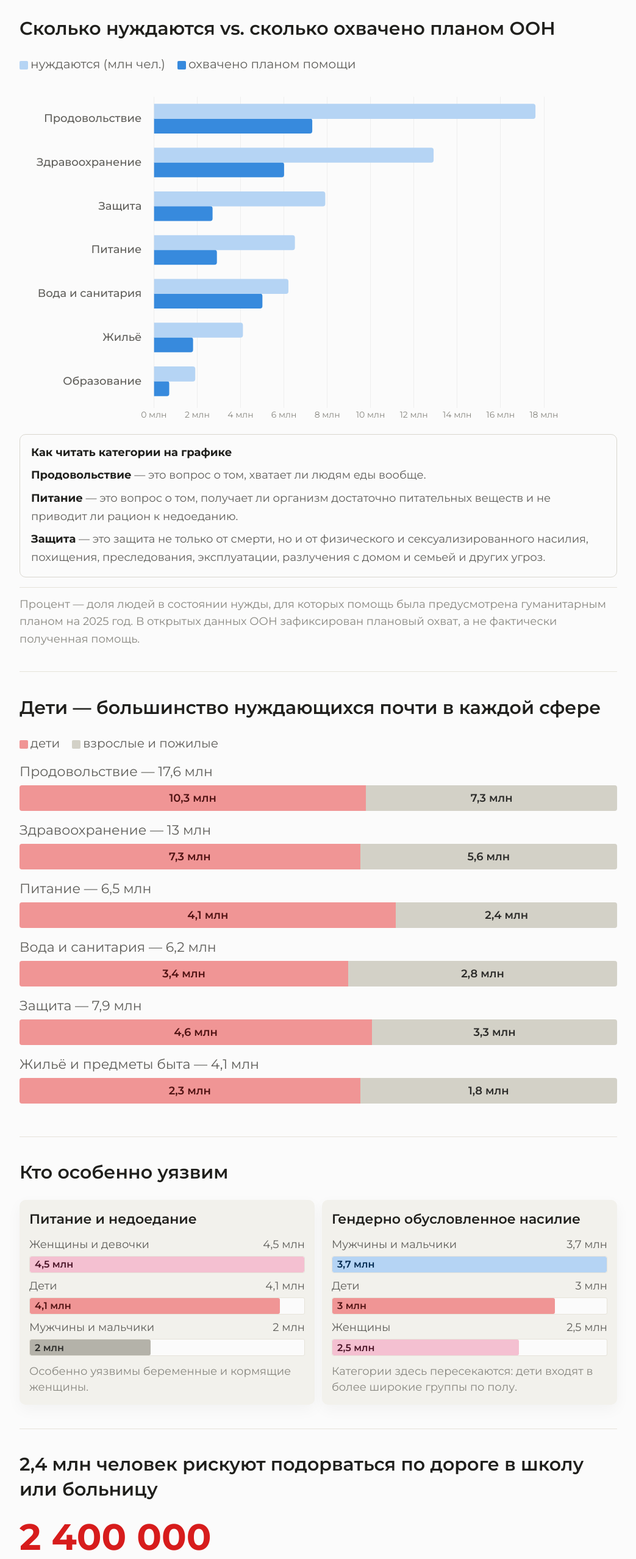
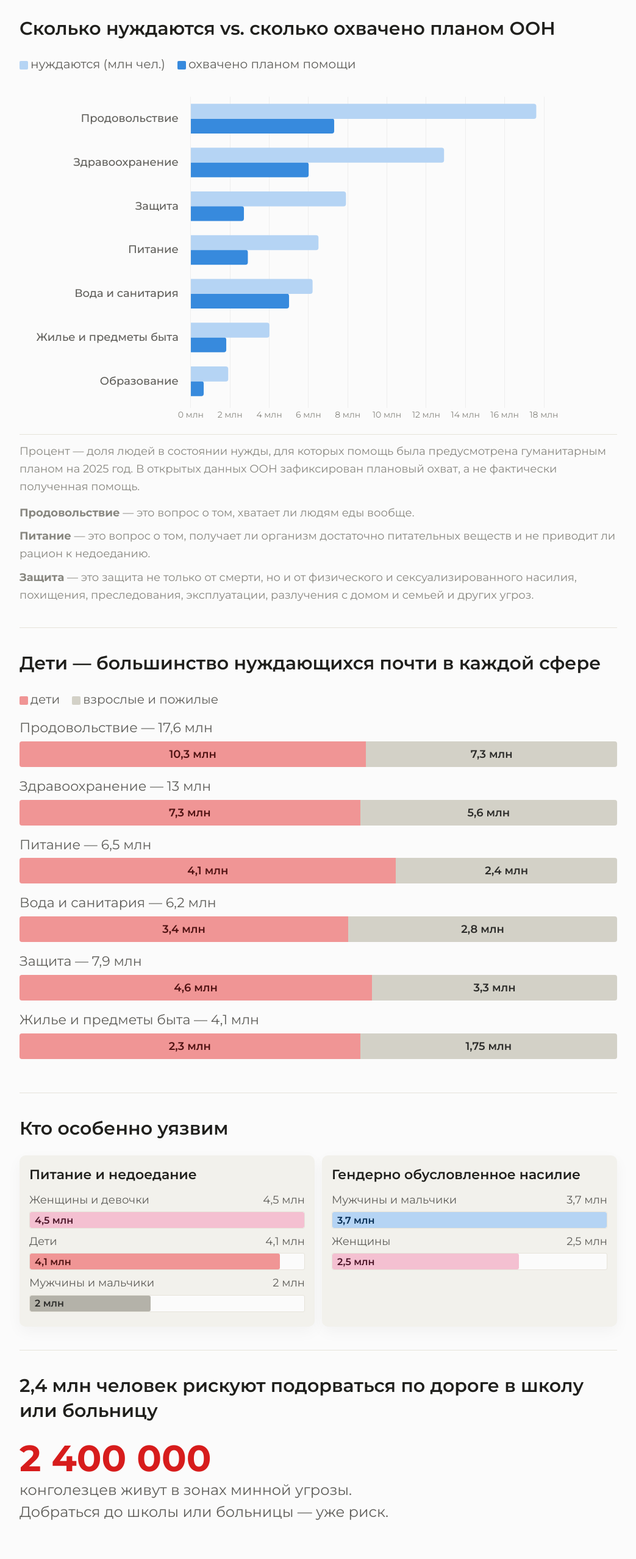
Before and after one commit to azaliamuhametsina77-alt/info-drc, a plain HTML site: page index.html in a window 1280 px wide. Shown: the part 1020-3577 px from the top of the page at 61% size, without its empty margins (118-1161 px from the left). Drawn offline with nearby package versions, Linux system fonts and the light colour scheme.

Commit message:
Update index.html

```diff
--- a/index.html
+++ b/index.html
@@ -236,13 +236,13 @@
       <div class="chart-wrap" id="gapChartWrap">
         <canvas id="gapCanvas" role="img" aria-label="Горизонтальная диаграмма разрыва между нуждой и плановым охватом помощи по секторам"></canvas>
       </div>
-      <div class="term-explainer">
-        <div class="term-explainer-title">Как читать категории на графике</div>
-        <p><strong>Продовольствие</strong> — это вопрос о том, хватает ли людям еды вообще.</p>
-        <p><strong>Питание</strong> — это вопрос о том, получает ли организм достаточно питательных веществ и не приводит ли рацион к недоеданию.</p>
-        <p><strong>Защита</strong> — это защита не только от смерти, но и от физического и сексуализированного насилия, похищения, преследования, эксплуатации, разлучения с домом и семьей и других угроз.</p>
+      <div class="note">Процент — доля людей в состоянии нужды, для которых помощь была предусмотрена гуманитарным планом на 2025 год. В открытых данных ООН зафиксирован плановый охват, а не фактически полученная помощь.
+        <div style="margin-top:14px">
+          <p><strong>Продовольствие</strong> — это вопрос о том, хватает ли людям еды вообще.</p>
+          <p style="margin-top:10px"><strong>Питание</strong> — это вопрос о том, получает ли организм достаточно питательных веществ и не приводит ли рацион к недоеданию.</p>
+          <p style="margin-top:10px"><strong>Защита</strong> — это защита не только от смерти, но и от физического и сексуализированного насилия, похищения, преследования, эксплуатации, разлучения с домом и семьей и других угроз.</p>
+        </div>
       </div>
-      <div class="note">Процент — доля людей в состоянии нужды, для которых помощь была предусмотрена гуманитарным планом на 2025 год. В открытых данных ООН зафиксирован плановый охват, а не фактически полученная помощь.</div>
     </section>
 
     <section class="section reveal">
@@ -288,10 +288,10 @@
           </div>
         </div>
         <div class="stack-row">
-          <div class="stack-label">Жильё и предметы быта — 4,1 млн</div>
+          <div class="stack-label">Жилье и предметы быта — 4,1 млн</div>
           <div class="stack-bar">
             <div class="stack-seg" style="width:57%;background:var(--color-pink);color:#501313">2,3 млн</div>
-            <div class="stack-seg" style="width:43%;background:var(--color-sand);color:#2C2C2A">1,8 млн</div>
+            <div class="stack-seg" style="width:43%;background:var(--color-sand);color:#2C2C2A">1,75 млн</div>
           </div>
         </div>
       </div>
@@ -314,7 +314,6 @@
             <div class="gender-bar-label"><span>Мужчины и мальчики</span><span>2 млн</span></div>
             <div class="gender-bar-track"><div class="gender-bar-fill" style="width:44%;background:#B4B2A9;color:#2C2C2A">2 млн</div></div>
           </div>
-          <div style="font-size:18px;color:var(--color-text-tertiary);margin-top:12px">Особенно уязвимы беременные и кормящие женщины.</div>
         </div>
 
         <div class="gender-card">
@@ -324,14 +323,9 @@
             <div class="gender-bar-track"><div class="gender-bar-fill" style="width:100%;background:var(--color-blue-soft);color:#042C53">3,7 млн</div></div>
           </div>
           <div class="gender-bar-wrap">
-            <div class="gender-bar-label"><span>Дети</span><span>3 млн</span></div>
-            <div class="gender-bar-track"><div class="gender-bar-fill" style="width:81%;background:var(--color-pink);color:#501313">3 млн</div></div>
-          </div>
-          <div class="gender-bar-wrap">
             <div class="gender-bar-label"><span>Женщины</span><span>2,5 млн</span></div>
             <div class="gender-bar-track"><div class="gender-bar-fill" style="width:68%;background:var(--color-pink-soft);color:#4B1528">2,5 млн</div></div>
           </div>
-          <div style="font-size:18px;color:var(--color-text-tertiary);margin-top:12px">Категории здесь пересекаются: дети входят в более широкие группы по полу.</div>
         </div>
       </div>
     </section>
@@ -397,8 +391,6 @@
           <div class="route-leg-item"><div class="route-leg-dot" style="background:#A32D2D;border:2px solid #A32D2D"></div>мина / боеприпас</div>
         </div>
 
-        <div class="note">Война сконцентрирована на востоке Конго, но мины и неразорвавшиеся боеприпасы остаются в земле годами после отхода войск. Люди подрываются по дороге на поле, в школу и за водой.</div>
-      </div>
     </section>
   </main>
 
@@ -406,16 +398,24 @@
     Chart.defaults.font.family = 'Montserrat, system-ui, -apple-system, BlinkMacSystemFont, "Segoe UI", sans-serif';
     Chart.defaults.color = '#5f5e5a';
 
-    const sectorLabels = ['Продовольствие','Здравоохранение','Защита','Питание','Вода и санитария','Жильё','Образование'];
-    const inNeed = [17.6, 12.9, 7.9, 6.5, 6.2, 4.1, 1.9];
-    const planned = [7.3, 6.0, 2.7, 2.9, 5.0, 1.8, 0.7];
-    const pct = [42, 46, 35, 45, 80, 45, 35];
+    const sectorLabels = ['Продовольствие','Здравоохранение','Защита','Питание','Вода и санитария','Жилье и предметы быта','Образование'];
+    const inNeed = [17.6, 12.9, 7.9, 6.5, 6.2, 4, 1.9];
+    const planned = [7.3, 6.0, 2.7, 2.9, 5.0, 1.8, 0.65];
+    const pct = [41.5, 46.5, 34, 45, 80, 45, 34];
 
     function formatMillion(value){
+      if (value < 1) {
+        return value.toFixed(2).replace('.', ',');
+      }
+
       const rounded = Math.round(value * 10) / 10;
-      if (Math.abs(rounded - Math.round(rounded)) < 0.05) return String(Math.round(rounded));
+      if (Math.abs(rounded - Math.round(rounded)) < 0.05) {
+        return String(Math.round(rounded));
+      }
+
       return rounded.toFixed(1).replace('.', ',');
     }
+
 
     function getOrCreateTooltip(chart){
       let tooltipEl = chart.canvas.parentNode.querySelector('.chartjs-ext-tooltip');
```
